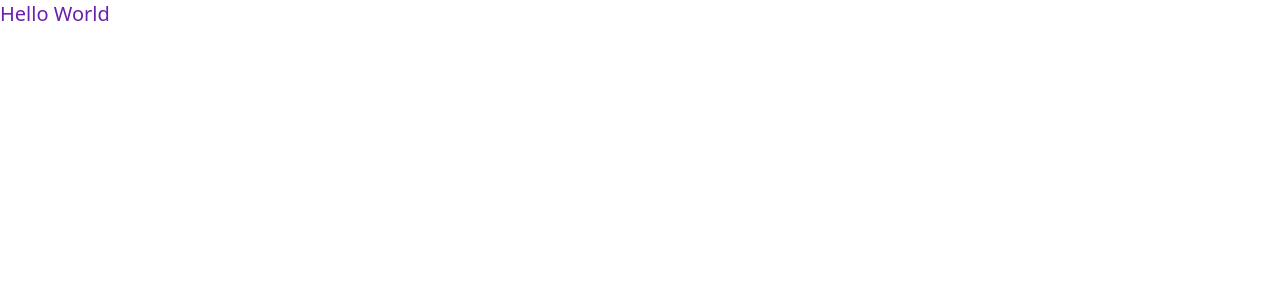
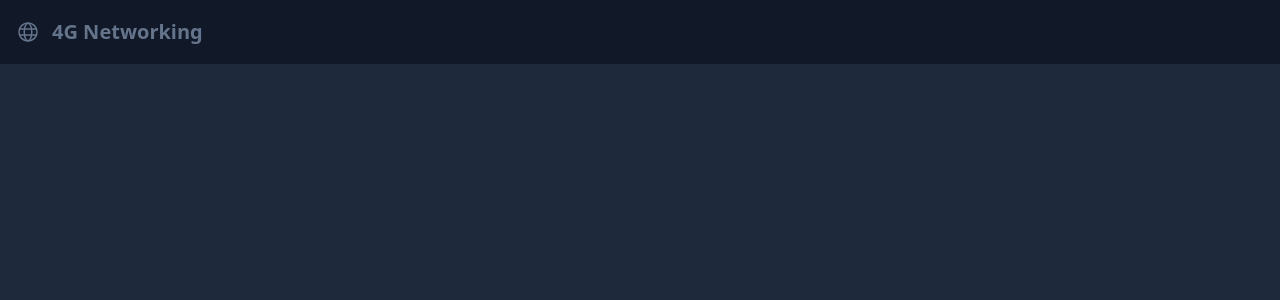
Before and after one commit to Pedro-Augusto-Barbosa-Aparecido/desafio-vaga-redes, a React (Vite) app in the folder frontend/: page / in a window 1280 px wide. Shown: the top 300 px of the page. Built offline with nearby package versions, Linux system fonts and the light colour scheme.

Commit message:
feat 💄 header and default layout

```diff
--- a/frontend/src/Router.tsx
+++ b/frontend/src/Router.tsx
@@ -1,10 +1,13 @@
 import { Route, Routes } from "react-router-dom";
+import { DefaultLayout } from "./layouts";
 import { Home } from "./pages/home";
 
 export function Router() {
   return (
     <Routes>
-      <Route path="/" element={<Home />} />
+      <Route path="/" element={<DefaultLayout />}>
+        <Route path="/" element={<Home />} />
+      </Route>
     </Routes>
   );
 }
--- /dev/null
+++ b/frontend/src/components/header/index.tsx
@@ -0,0 +1,15 @@
+import { Globe } from "phosphor-react";
+import { NavLink } from "react-router-dom";
+
+export function Header() {
+  return (
+    <nav className="bg-gray-900 w-full h-16 flex justify-start items-center p-0 m-0 pl-4">
+      <NavLink to="/" className="flex justify-start items-center gap-3">
+        <Globe size={24} className="text-slate-500" />
+        <span className="text-slate-500 text-xl font-bold p-0 m-0">
+          4G Networking
+        </span>
+      </NavLink>
+    </nav>
+  );
+}
--- /dev/null
+++ b/frontend/src/layouts/index.tsx
@@ -0,0 +1,11 @@
+import { Outlet } from "react-router-dom";
+import { Header } from "../components/header";
+
+export function DefaultLayout() {
+  return (
+    <div className="w-full h-screen bg-slate-800">
+      <Header />
+      <Outlet />
+    </div>
+  );
+}
--- a/frontend/src/pages/home/index.tsx
+++ b/frontend/src/pages/home/index.tsx
@@ -1,3 +1,3 @@
 export function Home() {
-  return <h1 className="text-purple-800 text-xl">Hello World</h1>;
+  return <></>;
 }
```
